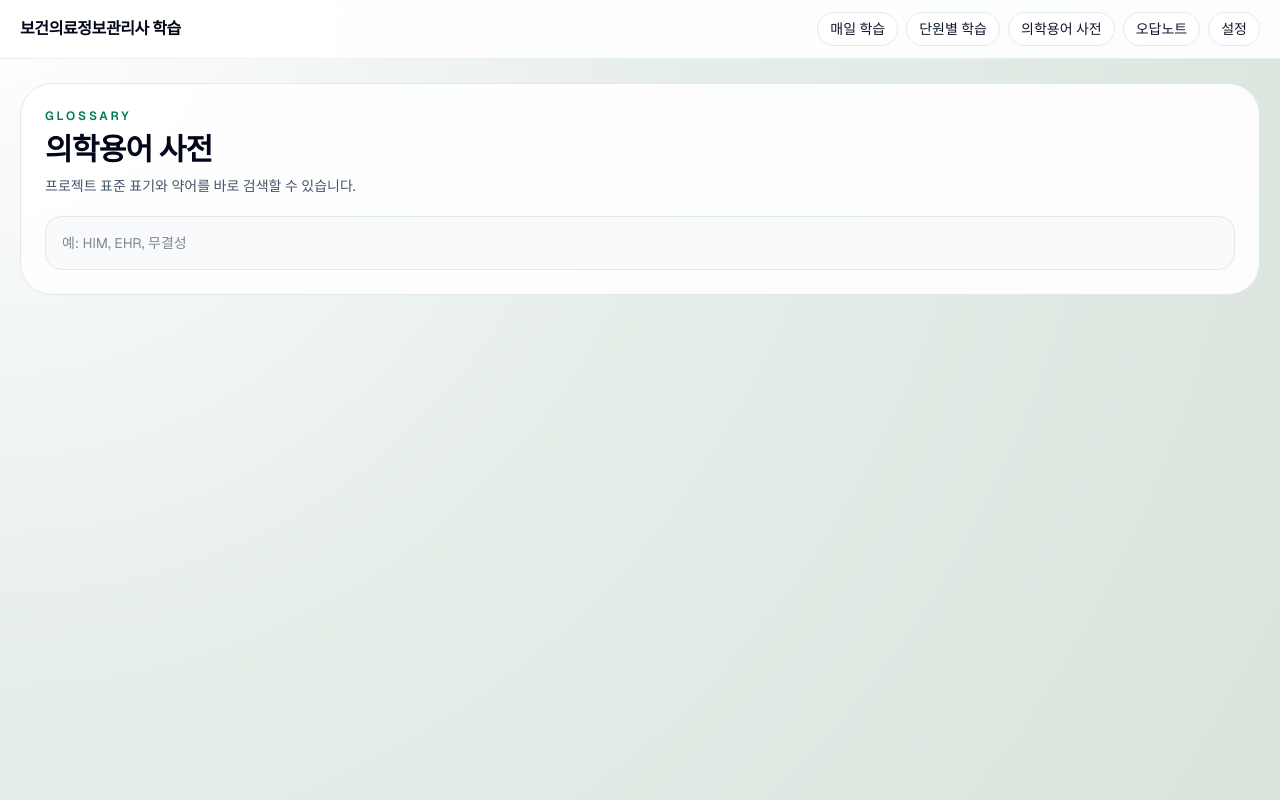
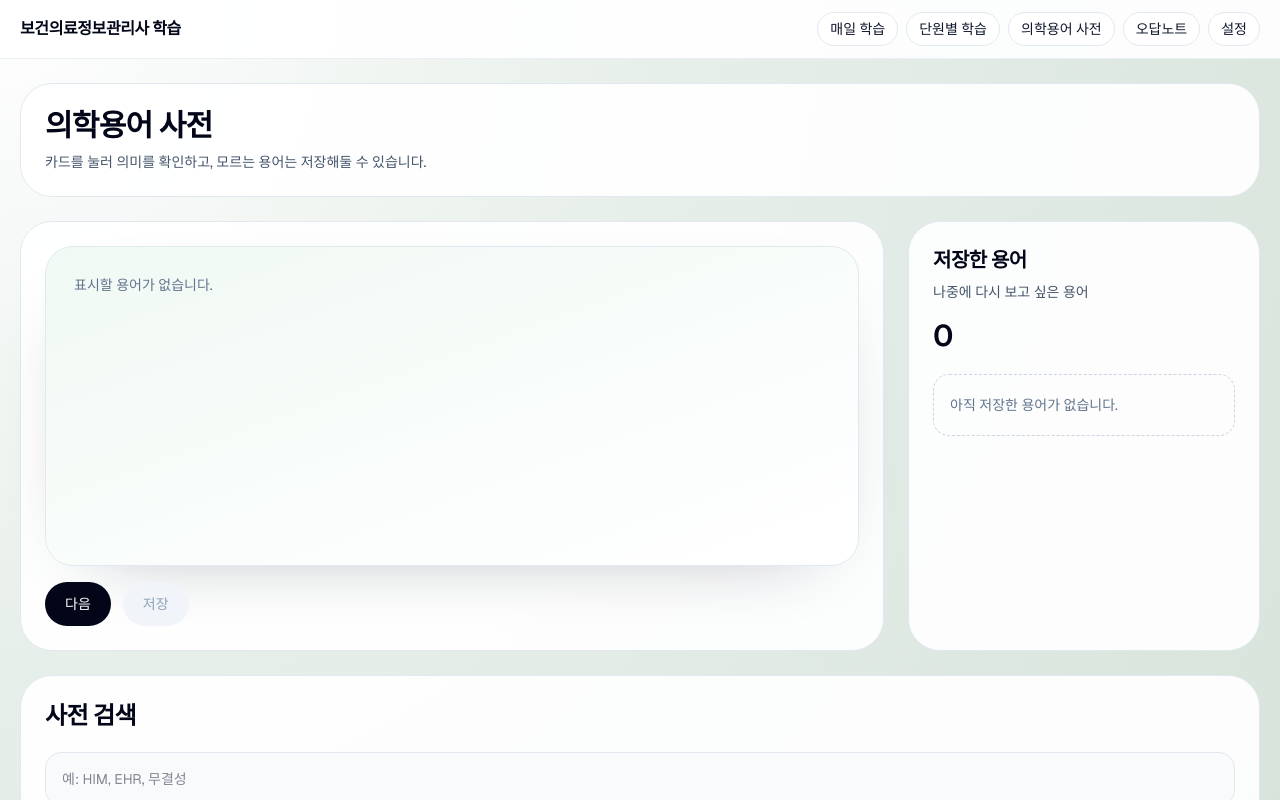
Before and after one commit to yojihun/claudetest_1, a Next.js app in the folder HIM_exam/apps/web/: page /glossary in a window 1280 px wide. Built offline with nearby package versions, Linux system fonts and the light colour scheme.

Commit message:
Enhance glossary study cards and topic formatting

```diff
--- a/HIM_exam/apps/web/src/components/glossary-client.tsx
+++ b/HIM_exam/apps/web/src/components/glossary-client.tsx
@@ -1,13 +1,48 @@
 "use client";
 
-import { useDeferredValue, useState } from "react";
+import { startTransition, useDeferredValue, useEffect, useMemo, useState } from "react";
 
+import {
+  loadSavedGlossaryTerms,
+  saveSavedGlossaryTerms,
+} from "@/lib/storage";
 import type { GlossaryEntry } from "@/lib/types";
+
+function createTermId(entry: GlossaryEntry) {
+  return `${entry.term}__${entry.abbreviation}__${entry.english}`;
+}
+
+function pickRandomEntry(entries: GlossaryEntry[], excludeId?: string) {
+  if (entries.length === 0) {
+    return null;
+  }
+
+  if (entries.length === 1) {
+    return entries[0];
+  }
+
+  const filtered = excludeId
+    ? entries.filter((entry) => createTermId(entry) !== excludeId)
+    : entries;
+
+  const pool = filtered.length > 0 ? filtered : entries;
+  return pool[Math.floor(Math.random() * pool.length)];
+}
 
 export function GlossaryClient({ entries }: { entries: GlossaryEntry[] }) {
   const [query, setQuery] = useState("");
+  const [activeEntry, setActiveEntry] = useState<GlossaryEntry | null>(null);
+  const [revealed, setRevealed] = useState(false);
+  const [savedTermIds, setSavedTermIds] = useState<string[]>([]);
   const deferredQuery = useDeferredValue(query);
   const normalizedQuery = deferredQuery.trim().toLowerCase();
+
+  useEffect(() => {
+    startTransition(() => {
+      setSavedTermIds(loadSavedGlossaryTerms());
+      setActiveEntry(pickRandomEntry(entries));
+    });
+  }, [entries]);
 
   const filteredEntries = entries.filter((entry) => {
     if (!normalizedQuery) {
@@ -26,18 +61,177 @@ export function GlossaryClient({ entries }: { entries: GlossaryEntry[] }) {
     return searchSpace.includes(normalizedQuery);
   });
 
+  const activeEntryId = activeEntry ? createTermId(activeEntry) : null;
+  const isSaved = activeEntryId ? savedTermIds.includes(activeEntryId) : false;
+
+  const savedEntries = useMemo(
+    () =>
+      savedTermIds
+        .map((termId) => entries.find((entry) => createTermId(entry) === termId))
+        .filter((entry): entry is GlossaryEntry => entry !== undefined),
+    [entries, savedTermIds],
+  );
+
+  function showNextTerm() {
+    const nextEntry = pickRandomEntry(entries, activeEntryId ?? undefined);
+    startTransition(() => {
+      setActiveEntry(nextEntry);
+      setRevealed(false);
+    });
+  }
+
+  function saveCurrentTerm() {
+    if (!activeEntryId || savedTermIds.includes(activeEntryId)) {
+      return;
+    }
+
+    const nextIds = [...savedTermIds, activeEntryId];
+    setSavedTermIds(nextIds);
+    saveSavedGlossaryTerms(nextIds);
+  }
+
+  function removeSavedTerm(termId: string) {
+    const nextIds = savedTermIds.filter((savedId) => savedId !== termId);
+    setSavedTermIds(nextIds);
+    saveSavedGlossaryTerms(nextIds);
+  }
+
   return (
     <div className="space-y-6">
       <section className="rounded-[2rem] border border-slate-200 bg-white/90 p-6">
-        <p className="text-xs font-semibold uppercase tracking-[0.24em] text-emerald-700">
-          Glossary
-        </p>
-        <h2 className="mt-2 text-3xl font-semibold tracking-tight text-slate-950">
+        <h2 className="text-3xl font-semibold tracking-tight text-slate-950">
           의학용어 사전
         </h2>
         <p className="mt-2 text-sm text-slate-600">
-          프로젝트 표준 표기와 약어를 바로 검색할 수 있습니다.
+          카드를 눌러 의미를 확인하고, 모르는 용어는 저장해둘 수 있습니다.
         </p>
+      </section>
+
+      <section className="grid gap-6 lg:grid-cols-[minmax(0,1fr)_22rem]">
+        <div className="rounded-[2rem] border border-slate-200 bg-white/90 p-6">
+          <div
+            role="button"
+            tabIndex={0}
+            onClick={() => setRevealed((current) => !current)}
+            onKeyDown={(event) => {
+              if (event.key === "Enter" || event.key === " ") {
+                event.preventDefault();
+                setRevealed((current) => !current);
+              }
+            }}
+            className="min-h-80 cursor-pointer rounded-[1.75rem] border border-slate-200 bg-[linear-gradient(160deg,_rgba(240,249,244,0.95),_rgba(255,255,255,0.98))] p-7 shadow-[0_24px_80px_-52px_rgba(15,23,42,0.45)] outline-none transition hover:border-emerald-300"
+          >
+            {activeEntry ? (
+              <div className="flex h-full flex-col justify-between">
+                <div>
+                  <p className="text-xs font-semibold uppercase tracking-[0.2em] text-emerald-700">
+                    랜덤 카드
+                  </p>
+                  <h3 className="mt-5 text-4xl font-semibold tracking-tight text-slate-950">
+                    {activeEntry.term}
+                  </h3>
+                  <div className="mt-4 flex flex-wrap gap-2">
+                    {activeEntry.abbreviation !== "-" ? (
+                      <span className="rounded-full bg-white px-3 py-1 text-sm font-semibold text-emerald-800">
+                        {activeEntry.abbreviation}
+                      </span>
+                    ) : null}
+                    <span className="rounded-full bg-white px-3 py-1 text-sm text-slate-600">
+                      {activeEntry.english}
+                    </span>
+                  </div>
+                </div>
+
+                <div className="mt-8">
+                  {revealed ? (
+                    <div className="rounded-[1.5rem] bg-white/85 p-5">
+                      <p className="text-sm font-semibold text-slate-500">의미</p>
+                      <p className="mt-3 text-lg leading-8 text-slate-800">
+                        {activeEntry.description}
+                      </p>
+                    </div>
+                  ) : (
+                    <div className="rounded-[1.5rem] border border-dashed border-slate-300 bg-white/55 px-5 py-6 text-sm text-slate-500">
+                      카드를 클릭하면 의미가 보입니다.
+                    </div>
+                  )}
+                </div>
+              </div>
+            ) : (
+              <p className="text-sm text-slate-500">표시할 용어가 없습니다.</p>
+            )}
+          </div>
+
+          <div className="mt-4 flex flex-wrap gap-3">
+            <button
+              type="button"
+              onClick={showNextTerm}
+              className="rounded-full bg-slate-950 px-5 py-3 text-sm font-medium text-white transition hover:bg-emerald-800"
+            >
+              다음
+            </button>
+            <button
+              type="button"
+              onClick={saveCurrentTerm}
+              disabled={!activeEntry || isSaved}
+              className="rounded-full bg-slate-100 px-5 py-3 text-sm font-medium text-slate-700 transition hover:bg-slate-200 disabled:cursor-not-allowed disabled:bg-slate-100 disabled:text-slate-400"
+            >
+              {isSaved ? "저장됨" : "저장"}
+            </button>
+          </div>
+        </div>
+
+        <aside className="rounded-[2rem] border border-slate-200 bg-white/90 p-6">
+          <h3 className="text-xl font-semibold tracking-tight text-slate-950">
+            저장한 용어
+          </h3>
+          <p className="mt-2 text-sm text-slate-600">
+            나중에 다시 보고 싶은 용어
+          </p>
+          <p className="mt-4 text-3xl font-semibold tracking-tight text-slate-950">
+            {savedEntries.length}
+          </p>
+
+          <div className="mt-5 space-y-3">
+            {savedEntries.length > 0 ? (
+              savedEntries.slice(0, 6).map((entry) => {
+                const termId = createTermId(entry);
+                return (
+                  <div
+                    key={termId}
+                    className="rounded-2xl bg-slate-50 px-4 py-3"
+                  >
+                    <div className="flex items-start justify-between gap-3">
+                      <div>
+                        <p className="font-semibold text-slate-950">{entry.term}</p>
+                        <p className="mt-1 text-sm text-slate-500">
+                          {entry.english}
+                        </p>
+                      </div>
+                      <button
+                        type="button"
+                        onClick={() => removeSavedTerm(termId)}
+                        className="text-sm text-slate-500 transition hover:text-rose-700"
+                      >
+                        제거
+                      </button>
+                    </div>
+                  </div>
+                );
+              })
+            ) : (
+              <div className="rounded-2xl border border-dashed border-slate-300 px-4 py-5 text-sm text-slate-500">
+                아직 저장한 용어가 없습니다.
+              </div>
+            )}
+          </div>
+        </aside>
+      </section>
+
+      <section className="rounded-[2rem] border border-slate-200 bg-white/90 p-6">
+        <h3 className="text-2xl font-semibold tracking-tight text-slate-950">
+          사전 검색
+        </h3>
 
         <input
           value={query}
--- a/HIM_exam/apps/web/src/components/topic-article.tsx
+++ b/HIM_exam/apps/web/src/components/topic-article.tsx
@@ -11,6 +11,8 @@ type TopicSection = {
   title: string;
   body: string;
 };
+
+const hiddenSectionTitles = new Set(["연습문제", "참고문헌"]);
 
 function slugifySectionTitle(title: string) {
   return title
@@ -33,7 +35,8 @@ function parseTopicSections(markdown: string): TopicSection[] {
     ];
   }
 
-  return matches.map((match, index) => {
+  return matches
+    .map((match, index) => {
       const title = match[1].trim();
       const start = match.index ?? 0;
       const nextStart = matches[index + 1]?.index ?? markdown.length;
@@ -47,7 +50,8 @@ function parseTopicSections(markdown: string): TopicSection[] {
         title,
         body: sectionBody,
       };
-  });
+    })
+    .filter((section) => !hiddenSectionTitles.has(section.title));
 }
 
 export function TopicArticle({
--- a/HIM_exam/apps/web/src/lib/storage.ts
+++ b/HIM_exam/apps/web/src/lib/storage.ts
@@ -4,6 +4,7 @@ import type { FocusSettings } from "@/lib/types";
 
 const FOCUS_SETTINGS_KEY = "him-focus-settings";
 const REVIEW_NOTE_KEY = "him-review-question-ids";
+const GLOSSARY_SAVED_TERMS_KEY = "him-glossary-saved-terms";
 
 export function loadFocusSettings(): FocusSettings {
   if (typeof window === "undefined") {
@@ -59,3 +60,32 @@ export function saveReviewQuestionIds(questionIds: string[]) {
 
   window.localStorage.setItem(REVIEW_NOTE_KEY, JSON.stringify(questionIds));
 }
+
+export function loadSavedGlossaryTerms() {
+  if (typeof window === "undefined") {
+    return [] as string[];
+  }
+
+  const raw = window.localStorage.getItem(GLOSSARY_SAVED_TERMS_KEY);
+  if (!raw) {
+    return [] as string[];
+  }
+
+  try {
+    const parsed = JSON.parse(raw) as string[];
+    return Array.isArray(parsed) ? parsed : [];
+  } catch {
+    return [];
+  }
+}
+
+export function saveSavedGlossaryTerms(termIds: string[]) {
+  if (typeof window === "undefined") {
+    return;
+  }
+
+  window.localStorage.setItem(
+    GLOSSARY_SAVED_TERMS_KEY,
+    JSON.stringify(termIds),
+  );
+}
```
Lines whose indentation alone changed are shown as unchanged.
